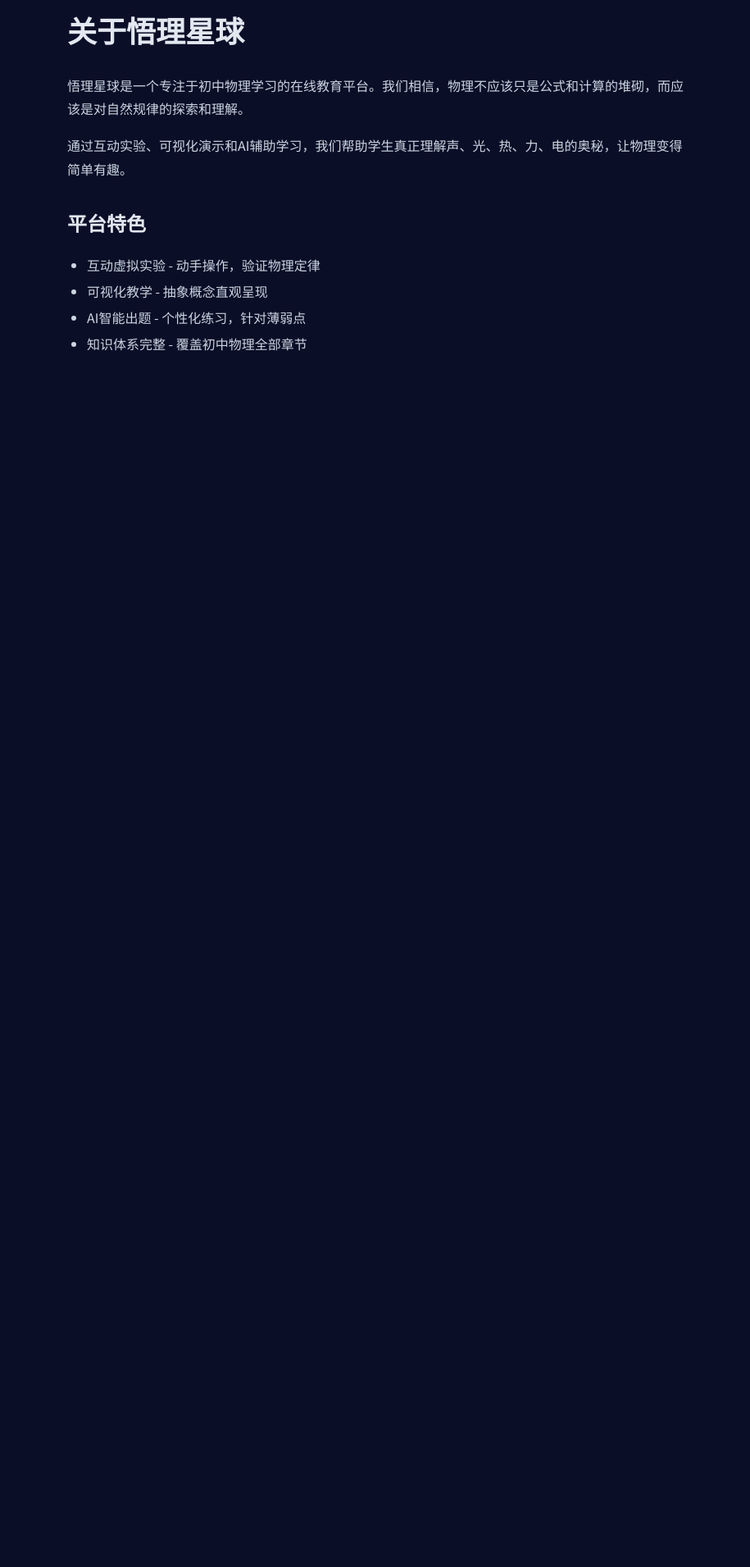
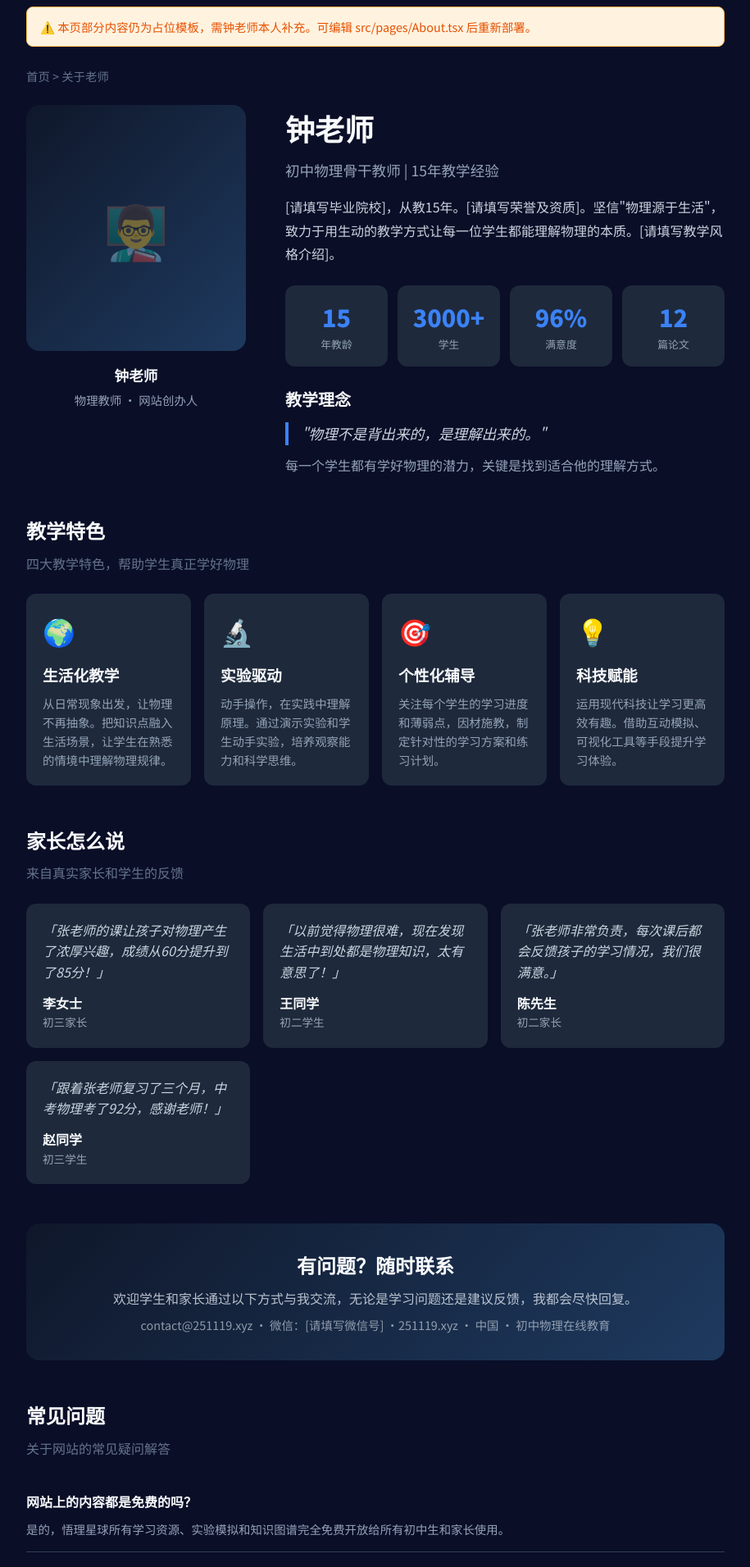
Before and after one commit to uongxzh/physics-science-website, a React (Vite) app: page /about in a window 1280 px wide. Shown: the part 40-1951 px from the top of the page at 82% size, without its empty margins (182-1097 px from the left). Before the commit the page ends 800 px from the top, so only its background shows below. Built offline with nearby package versions, Linux system fonts and the light colour scheme.

Commit message:
fix: 钟旭→钟老师，高级教师→骨干教师，更新 About 页面

```diff
--- a/src/pages/About.tsx
+++ b/src/pages/About.tsx
@@ -2,26 +2,139 @@ import { SEO } from '../components/SEO'
 
 export default function About() {
   return (
-    <div style={{ maxWidth: 800, margin: '0 auto', padding: '48px 24px' }}>
+    <div style={{ maxWidth: 900, margin: '0 auto', padding: '48px 24px' }}>
       <SEO
-        title="关于我们 - 悟理星球"
-        description="悟理星球是一个专注于初中物理学习的在线教育平台，致力于通过互动实验和可视化教学让物理变得简单有趣。"
+        title="关于老师 - 悟理星球"
+        description="钟老师，初中物理骨干教师，15年教学经验，悟理星球创办人"
         canonicalUrl="https://251119.xyz/about"
       />
-      <h1 style={{ fontSize: 36, marginBottom: 24 }}>关于悟理星球</h1>
-      <p style={{ fontSize: 16, lineHeight: 1.8, color: '#cbd5e1', marginBottom: 16 }}>
-        悟理星球是一个专注于初中物理学习的在线教育平台。我们相信，物理不应该只是公式和计算的堆砌，而应该是对自然规律的探索和理解。
-      </p>
-      <p style={{ fontSize: 16, lineHeight: 1.8, color: '#cbd5e1', marginBottom: 16 }}>
-        通过互动实验、可视化演示和AI辅助学习，我们帮助学生真正理解声、光、热、力、电的奥秘，让物理变得简单有趣。
-      </p>
-      <h2 style={{ fontSize: 24, margin: '32px 0 16px' }}>平台特色</h2>
-      <ul style={{ paddingLeft: 24, color: '#cbd5e1', lineHeight: 2 }}>
-        <li>互动虚拟实验 - 动手操作，验证物理定律</li>
-        <li>可视化教学 - 抽象概念直观呈现</li>
-        <li>AI智能出题 - 个性化练习，针对薄弱点</li>
-        <li>知识体系完整 - 覆盖初中物理全部章节</li>
-      </ul>
+
+      {/* Warning Banner */}
+      <div style={{
+        background: '#FFF3E0', border: '1px solid #FFB74D', borderRadius: 8,
+        padding: '12px 16px', fontSize: '0.9rem', color: '#E65100', marginBottom: 24
+      }}>
+        ⚠️ 本页部分内容仍为占位模板，需钟老师本人补充。可编辑 src/pages/About.tsx 后重新部署。
+      </div>
+
+      {/* Breadcrumb */}
+      <div style={{ fontSize: '0.9rem', color: '#64748b', marginBottom: 24 }}>
+        首页 &gt; 关于老师
+      </div>
+
+      {/* Profile Section */}
+      <div style={{ display: 'grid', gridTemplateColumns: '1fr 2fr', gap: 48, alignItems: 'start', marginBottom: 48 }}>
+        {/* Left: Photo */}
+        <div>
+          <div style={{
+            background: 'linear-gradient(135deg, #0f172a 0%, #1e3a5f 100%)',
+            borderRadius: 16, height: 300, display: 'flex',
+            alignItems: 'center', justifyContent: 'center', color: 'rgba(255,255,255,0.4)', fontSize: '4rem'
+          }}>
+            👨‍🏫
+          </div>
+          <div style={{ textAlign: 'center', marginTop: 16 }}>
+            <p style={{ fontWeight: 600, fontSize: '1.1rem', color: '#f8fafc' }}>钟老师</p>
+            <p style={{ color: '#94a3b8', fontSize: '0.9rem', marginTop: 4 }}>物理教师 · 网站创办人</p>
+          </div>
+        </div>
+
+        {/* Right: Info */}
+        <div>
+          <h1 style={{ fontSize: 36, color: '#f8fafc', marginBottom: 8 }}>钟老师</h1>
+          <p style={{ fontSize: '1.1rem', color: '#94a3b8', marginBottom: 16 }}>
+            初中物理骨干教师 | 15年教学经验
+          </p>
+          <p style={{ color: '#cbd5e1', lineHeight: 1.8, marginBottom: 24 }}>
+            [请填写毕业院校]，从教15年。[请填写荣誉及资质]。坚信"物理源于生活"，致力于用生动的教学方式让每一位学生都能理解物理的本质。[请填写教学风格介绍]。
+          </p>
+
+          {/* Stats */}
+          <div style={{ display: 'grid', gridTemplateColumns: 'repeat(4, 1fr)', gap: 12, marginBottom: 24 }}>
+            {[['15', '年教龄'], ['3000+', '学生'], ['96%', '满意度'], ['12', '篇论文']].map(([n, l]) => (
+              <div key={n} style={{ textAlign: 'center', padding: 16, background: '#1e293b', borderRadius: 12 }}>
+                <div style={{ fontSize: '1.8rem', fontWeight: 800, color: '#3b82f6' }}>{n}</div>
+                <div style={{ fontSize: '0.8rem', color: '#94a3b8' }}>{l}</div>
+              </div>
+            ))}
+          </div>
+
+          {/* Teaching Philosophy */}
+          <h2 style={{ fontSize: 20, color: '#f8fafc', marginBottom: 12 }}>教学理念</h2>
+          <p style={{ fontSize: '1.1rem', fontStyle: 'italic', color: '#cbd5e1', borderLeft: '4px solid #3b82f6', paddingLeft: 16 }}>
+            "物理不是背出来的，是理解出来的。"
+          </p>
+          <p style={{ color: '#94a3b8', marginTop: 12 }}>
+            每一个学生都有学好物理的潜力，关键是找到适合他的理解方式。
+          </p>
+        </div>
+      </div>
+
+      {/* Teaching Features */}
+      <div style={{ marginBottom: 48 }}>
+        <h2 style={{ fontSize: 24, color: '#f8fafc', marginBottom: 8 }}>教学特色</h2>
+        <p style={{ color: '#64748b', marginBottom: 24 }}>四大教学特色，帮助学生真正学好物理</p>
+        <div style={{ display: 'grid', gridTemplateColumns: 'repeat(auto-fit, minmax(200px, 1fr))', gap: 16 }}>
+          {[
+            { icon: '🌍', title: '生活化教学', desc: '从日常现象出发，让物理不再抽象。把知识点融入生活场景，让学生在熟悉的情境中理解物理规律。' },
+            { icon: '🔬', title: '实验驱动', desc: '动手操作，在实践中理解原理。通过演示实验和学生动手实验，培养观察能力和科学思维。' },
+            { icon: '🎯', title: '个性化辅导', desc: '关注每个学生的学习进度和薄弱点，因材施教，制定针对性的学习方案和练习计划。' },
+            { icon: '💡', title: '科技赋能', desc: '运用现代科技让学习更高效有趣。借助互动模拟、可视化工具等手段提升学习体验。' },
+          ].map(f => (
+            <div key={f.title} style={{ padding: 20, background: '#1e293b', borderRadius: 12 }}>
+              <div style={{ fontSize: '2rem', marginBottom: 12 }}>{f.icon}</div>
+              <h3 style={{ color: '#f8fafc', marginBottom: 8 }}>{f.title}</h3>
+              <p style={{ fontSize: '0.9rem', color: '#94a3b8', lineHeight: 1.6 }}>{f.desc}</p>
+            </div>
+          ))}
+        </div>
+      </div>
+
+      {/* Testimonials */}
+      <div style={{ marginBottom: 48 }}>
+        <h2 style={{ fontSize: 24, color: '#f8fafc', marginBottom: 8 }}>家长怎么说</h2>
+        <p style={{ color: '#64748b', marginBottom: 24 }}>来自真实家长和学生的反馈</p>
+        <div style={{ display: 'grid', gridTemplateColumns: 'repeat(auto-fit, minmax(250px, 1fr))', gap: 16 }}>
+          {[
+            { quote: '张老师的课让孩子对物理产生了浓厚兴趣，成绩从60分提升到了85分！', author: '李女士', role: '初三家长' },
+            { quote: '以前觉得物理很难，现在发现生活中到处都是物理知识，太有意思了！', author: '王同学', role: '初二学生' },
+            { quote: '张老师非常负责，每次课后都会反馈孩子的学习情况，我们很满意。', author: '陈先生', role: '初二家长' },
+            { quote: '跟着张老师复习了三个月，中考物理考了92分，感谢老师！', author: '赵同学', role: '初三学生' },
+          ].map((t, i) => (
+            <div key={i} style={{ padding: 20, background: '#1e293b', borderRadius: 12 }}>
+              <p style={{ color: '#cbd5e1', lineHeight: 1.6, marginBottom: 12, fontStyle: 'italic' }}>「{t.quote}」</p>
+              <p style={{ fontWeight: 600, color: '#f8fafc' }}>{t.author}</p>
+              <p style={{ fontSize: '0.85rem', color: '#94a3b8' }}>{t.role}</p>
+            </div>
+          ))}
+        </div>
+      </div>
+
+      {/* Contact */}
+      <div style={{ textAlign: 'center', padding: 32, background: 'linear-gradient(135deg, #0f172a 0%, #1e3a5f 100%)', borderRadius: 16, color: '#e2e8f0', marginBottom: 48 }}>
+        <h2 style={{ fontSize: 24, color: '#f8fafc', marginBottom: 8 }}>有问题？随时联系</h2>
+        <p style={{ opacity: 0.8, marginBottom: 8 }}>欢迎学生和家长通过以下方式与我交流，无论是学习问题还是建议反馈，我都会尽快回复。</p>
+        <p style={{ opacity: 0.6, fontSize: '0.9rem' }}>contact@251119.xyz · 微信：[请填写微信号] ·251119.xyz · 中国 · 初中物理在线教育</p>
+      </div>
+
+      {/* FAQ */}
+      <div>
+        <h2 style={{ fontSize: 24, color: '#f8fafc', marginBottom: 8 }}>常见问题</h2>
+        <p style={{ color: '#64748b', marginBottom: 24 }}>关于网站的常见疑问解答</p>
+        {[
+          ['网站上的内容都是免费的吗？', '是的，悟理星球所有学习资源、实验模拟和知识图谱完全免费开放给所有初中生和家长使用。'],
+          ['互动实验可以在手机上使用吗？', '可以！所有互动实验都针对手机和电脑做了适配，随时随地都能做实验。'],
+          ['如何获取学习资料的下载链接？', '进入"学习资源"页面，找到需要的资料，点击"立即下载"按钮即可。'],
+          ['有线下辅导课程吗？', '目前网站主要提供线上学习资源。如需了解线下课程，请通过留言功能联系老师。'],
+          ['内容会定期更新吗？', '会！我会定期更新学习资料、添加新的互动实验，并根据中考大纲调整内容。'],
+          ['家长如何了解孩子的学习进度？', '建议家长和孩子一起浏览网站内容，通过"知识图谱"功能可以直观看到知识点掌握情况。'],
+        ].map(([q, a]) => (
+          <div key={q} style={{ borderBottom: '1px solid #334155', padding: '16px 0' }}>
+            <p style={{ fontWeight: 600, color: '#f8fafc' }}>{q}</p>
+            <p style={{ color: '#94a3b8', marginTop: 8, fontSize: '0.9rem' }}>{a}</p>
+          </div>
+        ))}
+      </div>
     </div>
   )
 }
```
